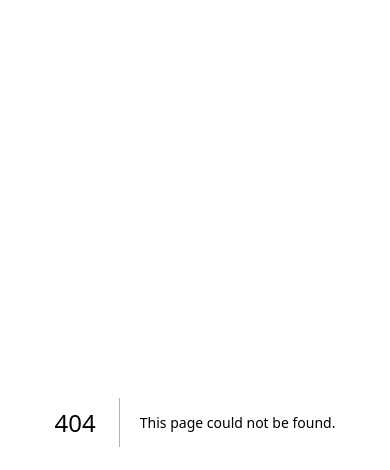
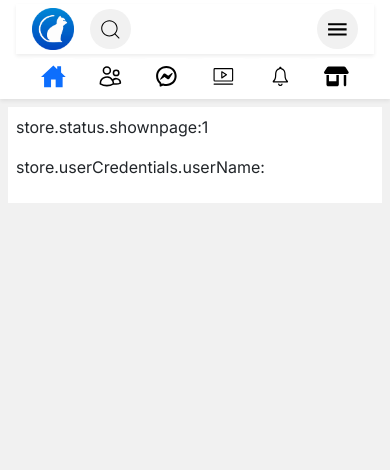
Before and after one commit to Vikappa/facekitten, a Next.js app: page /games in a window 390 px wide. Before the commit this address had no page. Shown: the top 470 px of the page. Built offline with nearby package versions, Linux system fonts and the light colour scheme; a web font is replaced by a local one.

Commit message:
Mobile top navbar update

```diff
--- /dev/null
+++ b/src/app/atoms/MobileOptSquaredButton.tsx
@@ -0,0 +1,25 @@
+'use client'
+
+import { Button } from "react-bootstrap";
+
+const MobileOptSquaredButton = ({ iconSelected, iconUnselected, selected, onClick }: {iconSelected: JSX.Element;iconUnselected: JSX.Element;selected: boolean; onClick: () => void; size: number }) => {
+
+    return (
+        <Button
+        onClick={onClick}
+        className={`
+        bg-white
+        border-0
+        d-flex justify-content-center align-items-center
+        mt-1
+        ${selected?`text-primary`:`text-black`}
+
+        fs-2
+        `}
+        >
+            {selected ? iconSelected : iconUnselected}
+        </Button>
+    )
+}
+
+export default MobileOptSquaredButton
--- a/src/app/components/DesktopProfileSection.tsx
+++ b/src/app/components/DesktopProfileSection.tsx
@@ -1,3 +1,4 @@
+'use client'
 import RoundGreyBorderLess from "../atoms/RoundActivableButton"
 import { PiSquaresFourThin } from "react-icons/pi";
 import { PiSquaresFourFill } from "react-icons/pi";
@@ -6,9 +7,14 @@ import { RiMessengerLine } from "react-icons/ri";
 import { IoIosNotifications } from "react-icons/io";
 import { IoIosNotificationsOutline } from "react-icons/io";
 import ProfileRoundButton from "../atoms/ProfileRoundButton";
+import { useAppDispatch, useAppSelector } from "../lib/hooks";
+import { setShowDropDownNotification } from "../lib/slices/appStateSlice";
 
 
 const DesktopProfileSection = ({selected, setSelected}: {selected: number; setSelected(selected:number): void;}) => {
+
+    const dispatch = useAppDispatch()
+    const showNotificationDropDown = useAppSelector( state => state.status.showNotificationDropDown)
 
     const handleFirstButton = () => {
         if(selected === 5){
@@ -26,11 +32,7 @@ const DesktopProfileSection = ({selected, setSelected}: {selected: number; setSe
         }
     }
     const handleThirdButtonButton = () => {
-        if(selected === 7){
-            setSelected(0)
-        } else {
-            setSelected(7)
-        }
+        dispatch(setShowDropDownNotification(!showNotificationDropDown))
     }
 
     const handleProfileButtonButton = () => {
@@ -68,7 +70,7 @@ const DesktopProfileSection = ({selected, setSelected}: {selected: number; setSe
             <RoundGreyBorderLess
             iconSelected={<IoIosNotifications/>}
             iconUnselected={<IoIosNotificationsOutline  />}
-            selected={(selected === 7)}
+            selected={showNotificationDropDown}
             onClick={handleThirdButtonButton}
             bgSelected="bg-quinary"
             bgNotSelected="bg-grayBg"
--- a/src/app/components/MidNavBar.tsx
+++ b/src/app/components/MidNavBar.tsx
@@ -19,6 +19,14 @@ const MidNavBar = ({navbarPage, setNavbarPage}: {navbarPage:number; setNavbarPag
         router.push('/marketplace')
         setNavbarPage(2)
     }
+    const setPage3 = () => {
+        router.push('/gruppi')
+       setNavbarPage(3)
+    }
+    const setPage4 = () => {
+        router.push('/games')
+       setNavbarPage(4)
+    }
 
     return (
     <div className="d-none d-md-flex align-items-center justify-content-center">
@@ -30,11 +38,11 @@ const MidNavBar = ({navbarPage, setNavbarPage}: {navbarPage:number; setNavbarPag
         <MarketSquaredButton selected={(2===navbarPage)}/>
         {(2===navbarPage) && <hr className="text-primary p-0 m-0 thicker-hr"/>}
         </button>
-        <button className={`bg-transparent border-0 p-0 m-0 bg-transparent midNavBarButton`} onClick={() => setNavbarPage(3)}>
+        <button className={`bg-transparent border-0 p-0 m-0 bg-transparent midNavBarButton`} onClick={setPage3}>
         <GroupSquaredButton selected={(3===navbarPage)}/>
         {(3===navbarPage) && <hr className="text-primary p-0 m-0 thicker-hr"/>}
         </button>
-        <button className={`bg-transparent border-0 p-0 m-0 bg-transparent midNavBarButton`} onClick={() => setNavbarPage(4)}>
+        <button className={`bg-transparent border-0 p-0 m-0 bg-transparent midNavBarButton`} onClick={setPage4}>
         <GamesSquaredButton selected={(4===navbarPage)}/>
         {(4===navbarPage) && <hr className="text-primary p-0 m-0 thicker-hr"/>}
         </button>
--- /dev/null
+++ b/src/app/components/MobileOptNavbar.tsx
@@ -0,0 +1,65 @@
+'use client'
+import { IoHomeOutline } from "react-icons/io5";
+import { IoHomeSharp } from "react-icons/io5";
+import { useRouter } from "next/navigation"
+import MobileOptSquaredButton from "../atoms/MobileOptSquaredButton"
+import { useAppDispatch, useAppSelector } from "../lib/hooks";
+import { setNavbarPage, setShowDropDownNotification } from "../lib/slices/appStateSlice";
+import { FaShop } from "react-icons/fa6";
+import { HiOutlineUsers } from "react-icons/hi2";
+import { HiUsers } from "react-icons/hi2";
+import { RiMessengerFill } from "react-icons/ri";
+import { RiMessengerLine } from "react-icons/ri";
+import { PiVideoFill } from "react-icons/pi";
+import { PiVideoLight } from "react-icons/pi";
+import { IoIosNotificationsOutline } from "react-icons/io";
+import { IoMdNotifications } from "react-icons/io";
+
+const MobileOptNavbar = () => {
+    const dispatch = useAppDispatch()
+    const currentNavbarPage = useAppSelector(state => state.status.shownpage)
+    const router = useRouter()
+    const showNotificationDropDown = useAppSelector(state => state.status.showNotificationDropDown)
+
+    const setPage1 = () => {
+        router.push('/')
+        dispatch(setNavbarPage(1))
+    }
+    const setPage2 = () => {
+        router.push('/marketplace')
+        dispatch(setNavbarPage(2))
+    }
+    const setPage3 = () => {
+        router.push('/gruppi')
+       dispatch(setNavbarPage(3))
+    }
+    const setPage10 = () => {
+        router.push('/reels')
+       dispatch(setNavbarPage(10))
+    }
+    const setPage9 = () => {
+        router.push('/messenger')
+       dispatch(setNavbarPage(9))
+    }
+
+    return (
+        <div className="w-100 d-flex justify-content-evenly gap-2">
+            {/* casa */}
+            <MobileOptSquaredButton iconSelected={<IoHomeSharp />} iconUnselected={<IoHomeOutline />} selected={(currentNavbarPage===1)} onClick={setPage1} size={0} />
+            {/* amici */}
+            <MobileOptSquaredButton iconSelected={<HiUsers />} iconUnselected={<HiOutlineUsers />} selected={(currentNavbarPage===3)} onClick={setPage3} size={0} />
+            {/* messenger */}
+            <MobileOptSquaredButton iconSelected={<RiMessengerFill />} iconUnselected={<RiMessengerLine />} selected={(currentNavbarPage===9)} onClick={setPage9} size={0} />
+            {/* video */}
+            <MobileOptSquaredButton iconSelected={<PiVideoFill />} iconUnselected={<PiVideoLight />} selected={(currentNavbarPage===10)} onClick={setPage10} size={0} />
+            {/* notification */}
+            <MobileOptSquaredButton iconSelected={<IoMdNotifications />} iconUnselected={<IoIosNotificationsOutline />} selected={showNotificationDropDown} onClick={function (): void {
+                dispatch(setShowDropDownNotification(!showNotificationDropDown))
+            } } size={0} />
+            {/* marketplaceOutline */}
+            <MobileOptSquaredButton iconSelected={<FaShop />} iconUnselected={<FaShop />} selected={(currentNavbarPage===2)} onClick={setPage2} size={0} />
+        </div>
+    )
+}
+
+export default MobileOptNavbar
--- a/src/app/components/NavBar.tsx
+++ b/src/app/components/NavBar.tsx
@@ -6,19 +6,20 @@ import DesktopProfileSection from "./DesktopProfileSection"
 import MobileProfileSection from "./MobileProfileSection"
 import { useAppDispatch, useAppSelector, useAppStore } from "../lib/hooks"
 import { setNavbarPage } from '../lib/slices/appStateSlice'
+import MobileOptNavbar from "./MobileOptNavbar"
 const NavBar = () => {
 
         const dispatch = useAppDispatch();
+        const navbarPage = useAppSelector(state => state.status.shownpage)
 
         const setNavbarPageOnClick = (page: number) => {
             dispatch(setNavbarPage(page));
         }
 
+    return(
+    <div className="d-flex flex-column justify-content-center align-items-center bg-white shadow-sm p-1 px-3 w-100">
 
-        const navbarPage = useAppSelector(state => state.status.shownpage)
-
-    return(
-    <div className="d-flex justify-content-between align-items-center bg-white shadow-sm p-1 px-3">
+    <div className="d-flex justify-content-between align-items-center bg-white shadow-sm p-1 px-3 w-100">
         <DesktopSearchbar/>
         <MobileSearchBar setSelected={setNavbarPage}/>
 
@@ -27,6 +28,13 @@ const NavBar = () => {
         <DesktopProfileSection selected={navbarPage} setSelected={setNavbarPageOnClick} />
         <MobileProfileSection selected={navbarPage} setSelected={setNavbarPageOnClick}/>
     </div>
+
+    <div className="d-sm-none">
+        <MobileOptNavbar />
+    </div>
+
+    </div>
+
     )
 }
 
--- /dev/null
+++ b/src/app/games/page.tsx
@@ -0,0 +1,20 @@
+'use client'
+import { useState } from "react"
+import NavBar from "../components/NavBar"
+import StoreMonitor from "../utils/StoreMonitorComponent"
+import '../style.css';
+
+const GamesPage = () => {
+
+    const [showMobileSearch, setShowMobileSearch] = useState<boolean>(false)
+
+
+    return(
+    <>
+      <NavBar />
+      <StoreMonitor/>
+      </>
+    )
+}
+
+export default GamesPage
--- a/src/app/lib/slices/appStateSlice.ts
+++ b/src/app/lib/slices/appStateSlice.ts
@@ -4,12 +4,14 @@ interface AppStatusState {
   shownpage: number;
   showMobileOptModal: boolean;
   showMobileSearch: boolean;
+  showNotificationDropDown: boolean
 }
 
 const initialState: AppStatusState = {
   shownpage: 0,
   showMobileOptModal: false,
   showMobileSearch: false,
+  showNotificationDropDown: false,
 };
 
 const appStatusSlice = createSlice({
@@ -34,8 +36,11 @@ const appStatusSlice = createSlice({
     setShowMobileSearchFalse: (state) => {
       state.showMobileSearch = false;
     },
-  },
+    setShowDropDownNotification: (state, action: PayloadAction<boolean>) => {
+      state.showNotificationDropDown = action.payload;
+     },
+    }
 });
 
-export const { setNavbarPage, initializeAppGlobalStatus, updateShowOptionsModal, hideOptionsModal, setShowMobileSearch, setShowMobileSearchFalse } = appStatusSlice.actions;
+export const { setNavbarPage, initializeAppGlobalStatus, updateShowOptionsModal, hideOptionsModal, setShowMobileSearch, setShowMobileSearchFalse, setShowDropDownNotification } = appStatusSlice.actions;
 export default appStatusSlice.reducer;
--- a/src/app/page.tsx
+++ b/src/app/page.tsx
@@ -5,7 +5,6 @@ import LoginPage from './organisms/LoginPage';
 import NavBar from "./components/NavBar"
 import './style.css';
 import { useAppSelector } from './lib/hooks';
-import StoreMonitor from './utils/StoreMonitorComponent';
 
 export default function Home() {
   const userCredentials = useAppSelector(state => state.userCredentials);
```
Also changed, not shown: src/app/gruppi/page.tsx (added, +20 -0 lines), src/app/messenger/page.tsx (added, +19 -0 lines), src/app/reels/page.tsx (added, +19 -0 lines).
